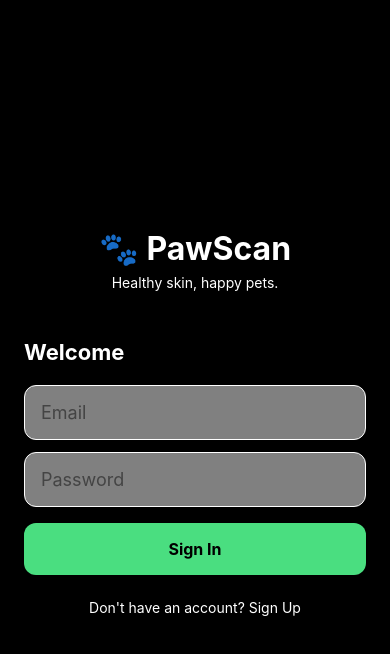
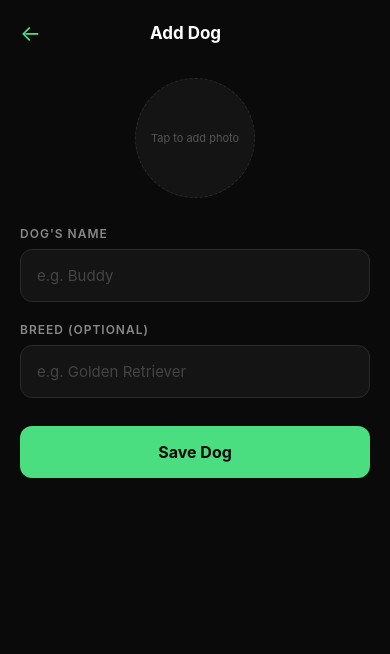
Before and after one commit to FarisZulfequar/PawScan, a React Native app: screen /PetProfile in a window 390 px wide. Shown: the top 654 px of the page. Built offline with nearby package versions, Linux system fonts and the light colour scheme.

Commit message:
Added the PetProfileScreen and its navigation

```diff
--- a/App.tsx
+++ b/App.tsx
@@ -6,6 +6,7 @@ import { RootStackParamList } from './src/types';
 import AuthScreen from './src/screens/AuthScreen';
 import HomeScreen from './src/screens/HomeScreen';
 import LoginScreen from "./src/screens/LoginScreen";
+import PetProfileScreen from "./src/screens/PetProfileScreen";
 
 const Stack = createNativeStackNavigator<RootStackParamList>();
 
@@ -19,6 +20,7 @@ export default function App() {
                     <Stack.Screen name="Auth" component={AuthScreen} />
                     <Stack.Screen name="Login" component={LoginScreen} />
                     <Stack.Screen name="Home" component={HomeScreen} />
+                    <Stack.Screen name="PetProfile" component={PetProfileScreen} />
                 </Stack.Navigator>
             </NavigationContainer>
         </SafeAreaProvider>
--- a/src/constants/index.ts
+++ b/src/constants/index.ts
@@ -82,6 +82,7 @@ export const FAKE_RESULT_MONITOR: ScanResult = {
         { class: 'Hypersensitivity', confidence: 0.07 },
         { class: 'Ringworm', confidence: 0.02 },
         { class: 'Fungal Infections', confidence: 0.01 },
+        { class: 'Demodicosis', confidence: 0.01 },
     ],
     topCondition: 'healthy',
     confidencelevel: 0.76,
@@ -99,8 +100,9 @@ export const FAKE_RESULT_VET_SOON: ScanResult = {
         { class: 'Ringworm', confidence: 0.81 },
         { class: 'Fungal Infections', confidence: 0.11 },
         { class: 'Dermatitis', confidence: 0.05 },
-        { class: 'Healthy', confidence: 0.02 },
+        { class: 'Demodicosis', confidence: 0.02 },
         { class: 'Hypersensitivity', confidence: 0.01 },
+        { class: 'Healthy', confidence: 0.01 },
     ],
     topCondition: 'ringworm',
     confidencelevel: 0.81,
@@ -119,6 +121,7 @@ export const FAKE_RESULT_EMERGENCY: ScanResult = {
         { class: 'Ringworm', confidence: 0.05 },
         { class: 'Fungal Infections', confidence: 0.02 },
         { class: 'Dermatitis', confidence: 0.01 },
+        { class : 'Hypersensitivity', confidence : 0.01},
         { class: 'Healthy', confidence: 0.01 },
     ],
     topCondition: 'demodicosis',
--- /dev/null
+++ b/src/screens/PetProfileScreen.tsx
@@ -0,0 +1,123 @@
+import React, { useState } from 'react';
+import {
+    View, Text, TextInput, TouchableOpacity,
+    StyleSheet, ScrollView, Image, Alert,
+} from 'react-native';
+import { SafeAreaView } from 'react-native-safe-area-context';
+import { NativeStackScreenProps } from '@react-navigation/native-stack';
+import * as ImagePicker from 'expo-image-picker';
+import { RootStackParamList} from '../types';
+
+type Props = NativeStackScreenProps<RootStackParamList, 'PetProfile'>;
+
+export default function PetProfileScreen({ navigation, route }: Props) {
+    const existing = route.params?.pet;
+    const [name, setName] = useState(existing?.name ?? '');
+    const [breed, setBreed] = useState(existing?.breed ?? '');
+    const [photoUri, setPhotoUri] = useState(existing?.photoUri ?? '');
+
+    const pickPhoto = async () => {
+        const result = await ImagePicker.launchImageLibraryAsync({
+            mediaTypes: ImagePicker.MediaTypeOptions.Images,
+            allowsEditing: true,
+            aspect: [1, 1],
+            quality: 0.8,
+        });
+        if (!result.canceled && result.assets[0]) {
+            setPhotoUri(result.assets[0].uri);
+        }
+    };
+
+    const handleSave = () => {
+        if (!name.trim()) {
+            Alert.alert('Missing Name', "Please enter your dog's name.");
+            return;
+        }
+        // TODO: save to Firestore
+        navigation.goBack();
+    };
+
+    return (
+        <SafeAreaView style={styles.safe}>
+            <View style={styles.header}>
+                <TouchableOpacity onPress={() => navigation.goBack()}>
+                    <Text style={styles.back}>←</Text>
+                </TouchableOpacity>
+                <Text style={styles.title}>{existing ? 'Edit Dog' : 'Add Dog'}</Text>
+                <View style={{ width: 40 }} />
+            </View>
+
+            <ScrollView contentContainerStyle={styles.scroll}>
+
+                {/* Photo picker */}
+                <TouchableOpacity style={styles.photoPicker} onPress={pickPhoto}>
+                    {photoUri ? (
+                        <Image source={{ uri: photoUri }} style={styles.photo} />
+                    ) : (
+                        <View style={styles.photoPlaceholder}>
+                            <Text style={styles.photoHint}>Tap to add photo</Text>
+                        </View>
+                    )}
+                </TouchableOpacity>
+
+                {/* Name */}
+                <Text style={styles.label}>Dog's Name</Text>
+                <TextInput
+                    style={styles.input}
+                    value={name}
+                    onChangeText={setName}
+                    placeholder="e.g. Buddy"
+                    placeholderTextColor="#444"
+                />
+
+                {/* Breed */}
+                <Text style={styles.label}>Breed (optional)</Text>
+                <TextInput
+                    style={styles.input}
+                    value={breed}
+                    onChangeText={setBreed}
+                    placeholder="e.g. Golden Retriever"
+                    placeholderTextColor="#444"
+                />
+
+                {/* Save */}
+                <TouchableOpacity style={styles.saveBtn} onPress={handleSave}>
+                    <Text style={styles.saveBtnText}>Save Dog</Text>
+                </TouchableOpacity>
+
+            </ScrollView>
+        </SafeAreaView>
+    );
+}
+
+const styles = StyleSheet.create({
+    safe: { flex: 1, backgroundColor: '#0A0A0A' },
+    header: {
+        flexDirection: 'row', alignItems: 'center',
+        justifyContent: 'space-between', padding: 20, paddingBottom: 12,
+    },
+    back: { color: '#4ADE80', fontSize: 22 },
+    title: { color: '#fff', fontSize: 17, fontWeight: '700' },
+    scroll: { padding: 20, paddingBottom: 40 },
+    photoPicker: { alignSelf: 'center', marginBottom: 28 },
+    photo: { width: 120, height: 120, borderRadius: 60 },
+    photoPlaceholder: {
+        width: 120, height: 120, borderRadius: 60,
+        backgroundColor: '#141414', borderWidth: 1,
+        borderColor: '#2A2A2A', borderStyle: 'dashed',
+        justifyContent: 'center', alignItems: 'center', gap: 6,
+    },
+    photoIcon: { fontSize: 32 },
+    photoHint: { color: '#555', fontSize: 11 },
+    label: { color: '#888', fontSize: 12, fontWeight: '600', textTransform: 'uppercase', letterSpacing: 1, marginBottom: 8 },
+    input: {
+        backgroundColor: '#141414', borderRadius: 12,
+        padding: 16, color: '#fff', fontSize: 15,
+        borderWidth: 1, borderColor: '#2A2A2A', marginBottom: 20,
+    },
+    saveBtn: {
+        backgroundColor: '#4ADE80', borderRadius: 12,
+        padding: 16, alignItems: 'center', marginTop: 8,
+    },
+    saveBtnText: { color: '#0A0A0A', fontWeight: '700', fontSize: 16 },
+});
```
